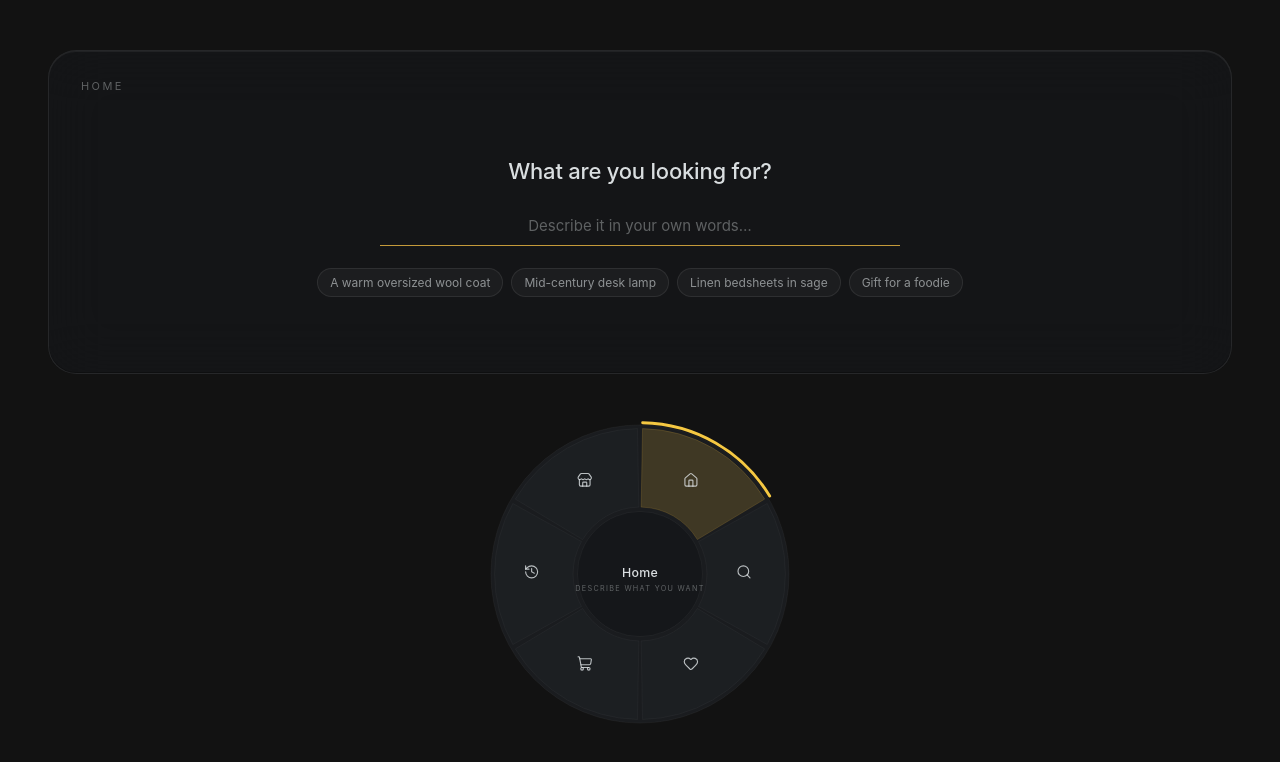
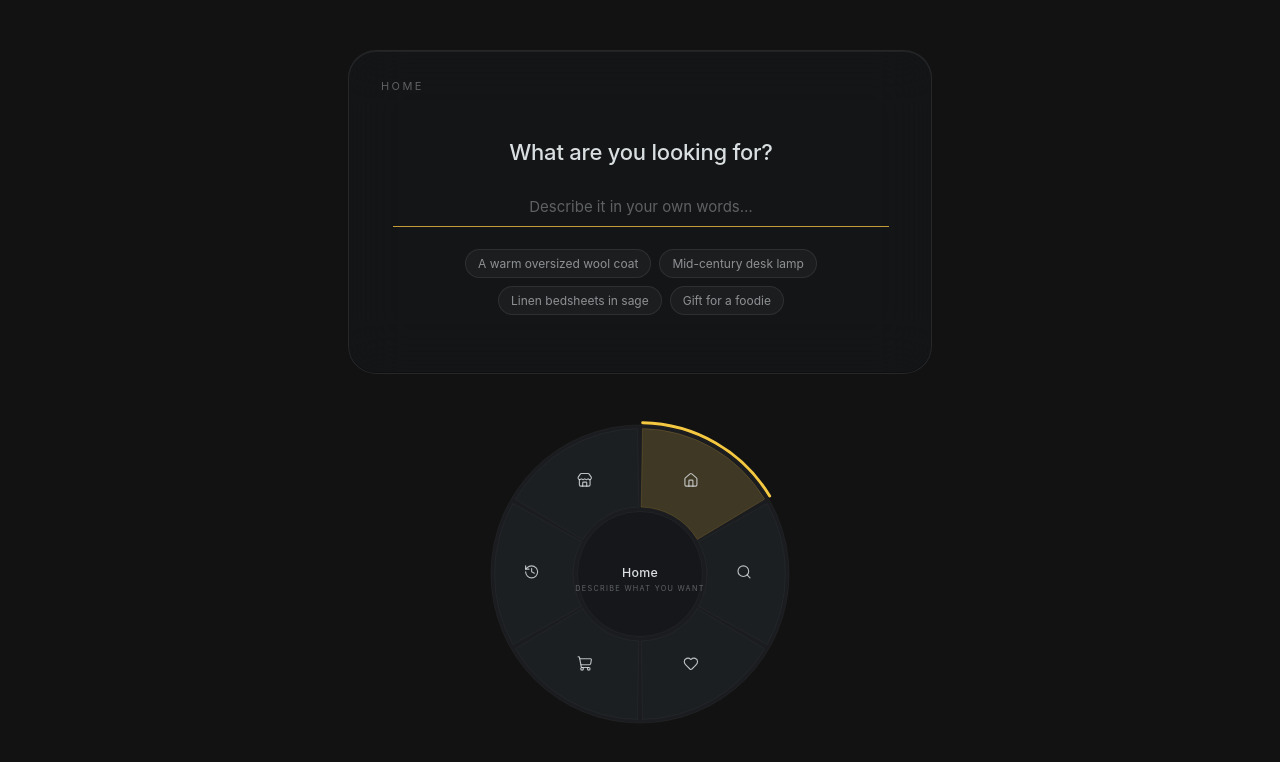
Before and after one commit to Rigatoni-Ron/The-Data-Transformer, a website built with Vite: page index.html in a window 1280 px wide. Built offline with nearby package versions, Linux system fonts and the light colour scheme.

Commit message:
Container now morphs to fit the width properly

```diff
--- a/script.js
+++ b/script.js
@@ -226,11 +226,29 @@
 const panelCS = getComputedStyle(panel);
 const verticalPadding =
   parseFloat(panelCS.paddingTop) + parseFloat(panelCS.paddingBottom);
+const horizontalPadding =
+  parseFloat(panelCS.paddingLeft) + parseFloat(panelCS.paddingRight);
 
-const boundsObserver = new ResizeObserver((entries) => {
-  const h = entries[0].contentRect.height + verticalPadding;
-  panel.style.height = `${h}px`;
-});
+let boundsInitialized = false;
+function updateBounds() {
+  const r = mount.getBoundingClientRect();
+  const w = r.width + horizontalPadding;
+  const h = r.height + verticalPadding;
+  if (!boundsInitialized) {
+    panel.style.transition = "none";
+    panel.style.width = `${w}px`;
+    panel.style.height = `${h}px`;
+    requestAnimationFrame(() => {
+      panel.style.transition = "";
+      boundsInitialized = true;
+    });
+  } else {
+    panel.style.width = `${w}px`;
+    panel.style.height = `${h}px`;
+  }
+}
+
+const boundsObserver = new ResizeObserver(() => updateBounds());
 boundsObserver.observe(mount);
 
 let currentVariant = -1;
@@ -243,6 +261,7 @@
   headerValue.textContent = v.counter != null ? `${v.counter}` : "";
   bodyWrap.innerHTML = "";
   v.render(bodyWrap);
+  updateBounds();
 }
 
 // ---------- Radial control ----------
--- a/styles.css
+++ b/styles.css
@@ -34,6 +34,7 @@
   min-height: 100vh;
   display: grid;
   grid-template-rows: auto auto;
+  justify-content: center;
   align-content: center;
   gap: 40px;
   padding: 40px 48px 56px;
@@ -55,12 +56,22 @@
     0 -1px 0 rgba(0, 0, 0, 0.25) inset;
   padding: 28px 32px;
   overflow: hidden;
-  transition: height 400ms cubic-bezier(0.19, 1, 0.22, 1) 50ms;
+  box-sizing: border-box;
+  justify-self: center;
+  transition:
+    height 400ms cubic-bezier(0.19, 1, 0.22, 1) 50ms,
+    width 400ms cubic-bezier(0.19, 1, 0.22, 1) 50ms;
 }
 
 #vizMount,
 .viz-host {
   display: block;
+  width: max-content;
+}
+
+.viz-header,
+.viz-body {
+  width: 100%;
 }
 
 .viz-header {
@@ -99,6 +110,7 @@
   justify-content: center;
   gap: 22px;
   min-height: 240px;
+  width: 520px;
   text-align: center;
   padding: 0 12px;
 }
@@ -199,8 +211,9 @@
 
 .explore-grid {
   display: grid;
-  grid-template-columns: repeat(3, 1fr);
+  grid-template-columns: repeat(3, 200px);
   gap: 10px;
+  width: 620px;
 }
 
 .explore-tile {
@@ -243,8 +256,7 @@
 .row-list {
   display: flex;
   flex-direction: column;
-  max-width: 650px;
-  margin: 0 auto;
+  width: 620px;
 }
 
 .row-item {
@@ -312,8 +324,8 @@
   justify-content: space-between;
   align-items: center;
   padding: 14px 4px 0;
-  margin: 6px auto 0;
-  max-width: 650px;
+  margin-top: 6px;
+  width: 620px;
   border-top: 1px solid var(--glass-border);
 }
 
@@ -334,8 +346,9 @@
 
 .stores-grid {
   display: grid;
-  grid-template-columns: repeat(3, 1fr);
+  grid-template-columns: repeat(3, 220px);
   gap: 10px;
+  width: 680px;
 }
 
 .store-tile {
@@ -388,8 +401,9 @@
 
 .fav-grid {
   display: grid;
-  grid-template-columns: repeat(6, 1fr);
+  grid-template-columns: repeat(6, 120px);
   gap: 10px;
+  width: 770px;
 }
 
 .fav-tile {
```
